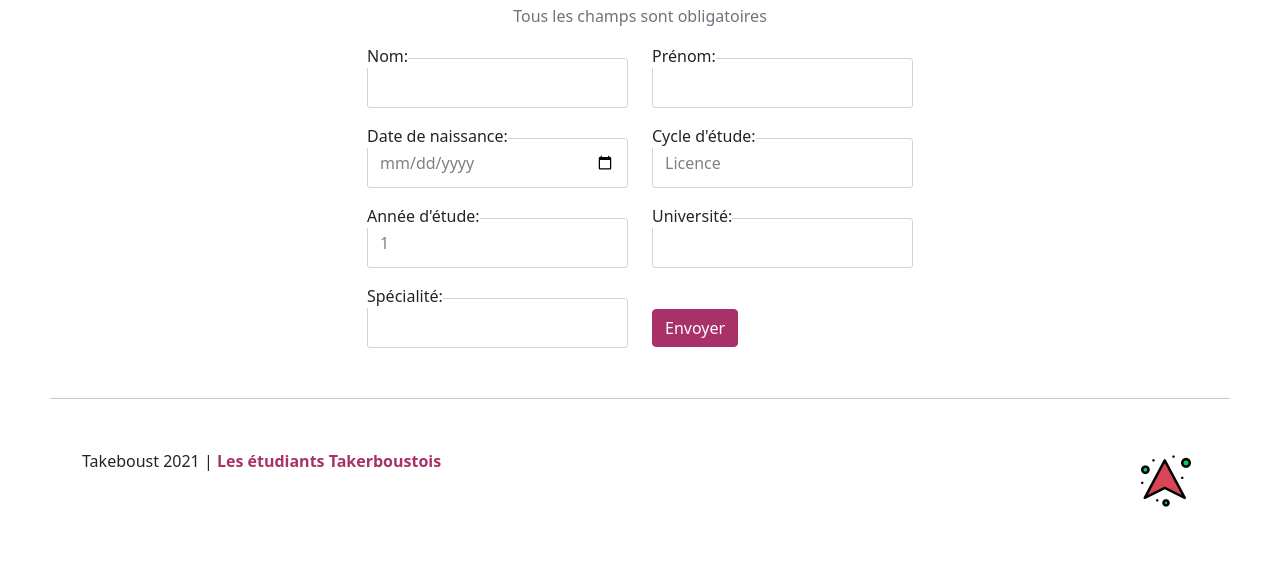
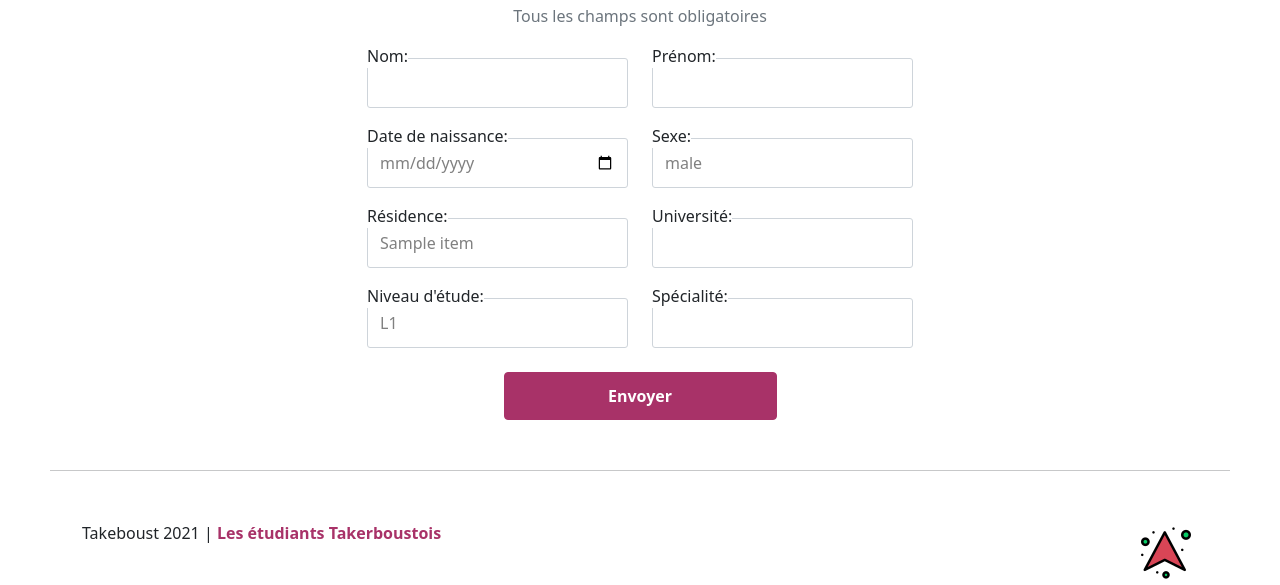
Before and after one commit to aqcic/Takerboust, a Flask app: page /addStudent in a window 1280 px wide. Shown: the part 478-1063 px from the top of the page. Before the commit the page ends 985 px from the top, so only its background shows below. Run offline with Flask 2, Linux system fonts and the light colour scheme; a database or web service that is not in the repository returns one stand-in record (values such as "Sample title"); data that the repository does not hold is empty.

Commit message:
update form design

```diff
--- a/static/css/formulaire.css
+++ b/static/css/formulaire.css
@@ -37,11 +37,18 @@ form label{
 }
 
 .send-btn{
+    width: 50%;
+    height: 3rem;
     background-color: #a83268;
     border: 1px solid #a83268;
+    font-weight: bold;
 }
 
 .send-btn:hover{
-    background-color: #8332a8;
-    border-color: #8332a8;
+    background-color: #aa4975;
+    border-color: #aa4975;
 }
+
+.hide-form{
+    display: none;
+}
--- a/static/js/formulaire.js
+++ b/static/js/formulaire.js
@@ -1,13 +1,21 @@
 const loadStudentForm = () => {
     let employeCard = document.getElementById("employeCard");
     let studentCard = document.getElementById("studentCard");
+    let employeForm = document.getElementById("employeForm");
+    let studentForm = document.getElementById("studentForm");
     employeCard.classList.remove("card-active")
     studentCard.classList.add("card-active")
+    employeForm.classList.add("hide-form")
+    studentForm.classList.remove("hide-form")
 }
 
 const loadEmployeForm = () => {
     let employeCard = document.getElementById("employeCard");
     let studentCard = document.getElementById("studentCard");
+    let employeForm = document.getElementById("employeForm");
+    let studentForm = document.getElementById("studentForm");
     employeCard.classList.add("card-active")
     studentCard.classList.remove("card-active")
+    employeForm.classList.remove("hide-form")
+    studentForm.classList.add("hide-form")
 }
--- a/templates/formulaire.html
+++ b/templates/formulaire.html
@@ -30,7 +30,7 @@
 	</div>
 	<div class="container mt-4">
 		<p class="text-center text-muted">Tous les champs sont obligatoires</p>
-		<form method="POST" action="">
+		<form id="studentForm" class="" method="POST" action="/addStudent">
 			<div class="row justify-content-center mt-3">
 			  <div class="form-group col-md-3">
 				<label for="nom">Nom: </label>
@@ -47,40 +47,117 @@
 				<input type="date" name="date_naissance" class="form-control" >
 			  </div>
 			  <div class="form-group col-md-3">
-					<label for="niveauetu">Cycle d'étude:</label>
-					<select name="niveau_etude" id="nivetu" class="form-control">
-						<option value="licence">Licence</option>
-						<option value="master">Master</option>
-						<option value="doctorat">Doctorat</option>
+				<label for="sexe">Sexe:</label>
+				<select name="sexe" id="sexe" class="form-control">
+					<option value="male">male</option>
+					<option value="femelle">Femelle</option>
 				</select>
 			  </div>
 			</div>
 			  	<div class="row justify-content-center mt-3">
 					<div class="form-group col-md-3">
-					<label for="annee">Année d'étude:</label>
-					<select name="annee_etude" id="annetu" class="form-control">
-						  <option value="1">1</option>
-						  <option value="2">2</option>
-						  <option value="3">3</option>
+						<label for="pays">Résidence:</label>
+							<select name="pays" id="pays" class="form-control">
+								{% for country in countries %}
+									<option value={{country}}>{{country}}</option>
+								{% endfor %}
 							</select>
 					</div>
 					<div class="form-group col-md-3">
 						<label for="univ">Université: </label>
 						<input type="text" class="form-control" name="universite" >
 					</div>
-
 				</div>
 				<div class="row justify-content-center align-items-center mt-3">
+					<div class="form-group col-md-3">
+						<label for="niveauetu">Niveau d'étude:</label>
+						<select name="niveau_etude" id="nivetu" class="form-control">
+							<option value="l1">L1</option>
+							<option value="l2">L2</option>
+							<option value="l3">L3</option>
+							<option value="m1">M1</option>
+							<option value="m2">M2</option>
+							<option value="doctorat">Doctorat</option>
+						</select>
+					</div>
 					<div class="form-group col-md-3">
 						<label for="specialite">Spécialité:</label>
 						<select name="specialite" id="specialite" class="form-control">
 								<option value=""></option>
 						</select>
 					</div>
-					<div class="form-group col-md-3 pt-4">
+				</div>
+				<div class="row justify-content-center text-center">
+					<div class="form-group col-md-6 pt-4">
 						<button type="submit" class="btn btn-primary send-btn">Envoyer</button>
 					</div>
 				</div>
+
+		  </form>
+
+		  <form id="employeForm" class="hide-form" method="POST" action="/addEmploye">
+			<div class="row justify-content-center mt-3">
+			  <div class="form-group col-md-3">
+				<label for="nom">Nommmmm: </label>
+				<input type="text" class="form-control" name="nom">
+			  </div>
+			  <div class="form-group col-md-3">
+				<label for="prenom">Prénom: </label>
+				<input type="text" class="form-control" name="prenom">
+			  </div>
+			</div>
+			<div class="row justify-content-center mt-3">
+			  <div class="form-group col-md-3">
+				<label for="dn">Date de naissance:</label>
+				<input type="date" name="date_naissance" class="form-control" >
+			  </div>
+			  <div class="form-group col-md-3">
+				<label for="sexe">Sexe:</label>
+				<select name="sexe" id="sexe" class="form-control">
+					<option value="male">male</option>
+					<option value="femelle">Femelle</option>
+				</select>
+			  </div>
+			</div>
+			  	<div class="row justify-content-center mt-3">
+					<div class="form-group col-md-3">
+						<label for="pays">Résidence:</label>
+							<select name="pays" id="pays" class="form-control">
+								{% for country in countries %}
+									<option value={{country}}>{{country}}</option>
+								{% endfor %}
+							</select>
+					</div>
+					<div class="form-group col-md-3">
+						<label for="univ">Université: </label>
+						<input type="text" class="form-control" name="universite" >
+					</div>
+				</div>
+				<div class="row justify-content-center align-items-center mt-3">
+					<div class="form-group col-md-3">
+						<label for="niveauetu">Niveau d'étude:</label>
+						<select name="niveau_etude" id="nivetu" class="form-control">
+							<option value="l1">L1</option>
+							<option value="l2">L2</option>
+							<option value="l3">L3</option>
+							<option value="m1">M1</option>
+							<option value="m2">M2</option>
+							<option value="doctorat">Doctorat</option>
+						</select>
+					</div>
+					<div class="form-group col-md-3">
+						<label for="specialite">Spécialité:</label>
+						<select name="specialite" id="specialite" class="form-control">
+								<option value=""></option>
+						</select>
+					</div>
+				</div>
+				<div class="row justify-content-center text-center">
+					<div class="form-group col-md-6 pt-4">
+						<button type="submit" class="btn btn-primary send-btn">Envoyer</button>
+					</div>
+				</div>
+
 		  </form>
 	</div>
 {% endblock %}
```
Lines whose indentation alone changed are shown as unchanged.
